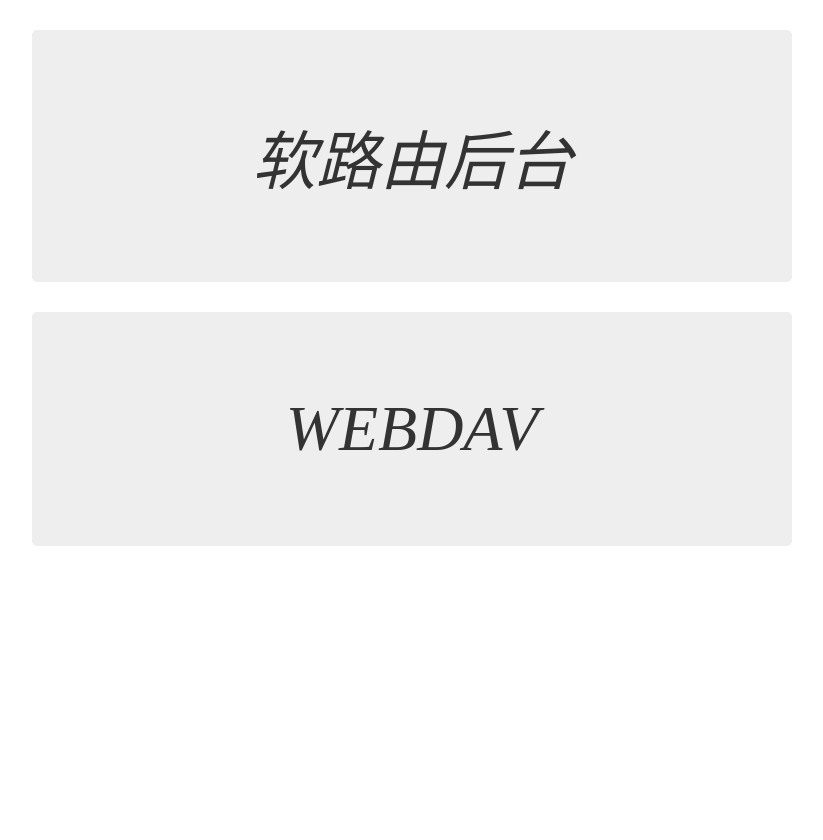
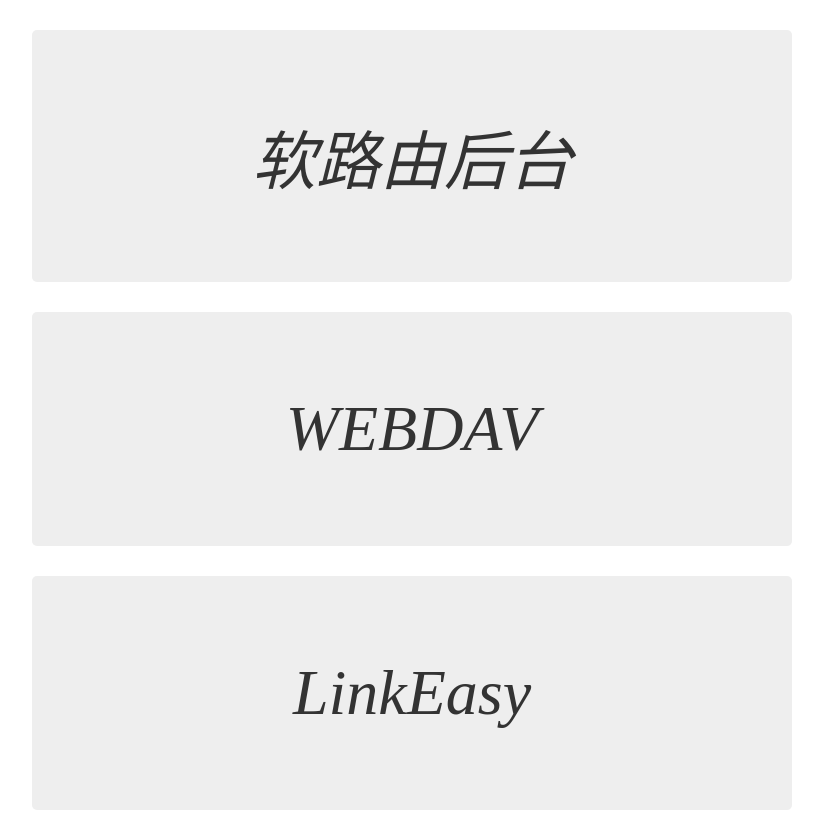
Before and after one commit to xsw0307/xsw0307.github.io, a plain HTML site: page index.html in a window 1280 px wide. Shown: the whole page, without its empty margins (228-1051 px from the left). Before the commit the page ends 800 px from the top, so only its background shows below. Drawn offline with Linux system fonts and the light colour scheme.

Commit message:
Update index.html

```diff
--- a/index.html
+++ b/index.html
@@ -6,7 +6,8 @@
     <title>导航站</title>
     <style>
         .link-1,
-        .link-2 {
+        .link-2,
+        .link-3{
             display: block;
             text-align: center;
             text-decoration: none;
@@ -20,7 +21,8 @@
         }
 
         .link-1:hover,
-        .link-2:hover {
+        .link-2:hover,
+        .link-3:hover{
             background-color: #ccc;
             color: #fff;
         }
@@ -30,6 +32,7 @@
 
 <a href="http://www.sxy10.top:81" class="link-1"><i>软路由后台</i></a>
 <a href="http://www.sxy10.top:6086" class="link-2"><i>WEBDAV</i></a>
+<a href="http://www.sxy10.top:81/cgi-bin/luci/admin/services/linkease/file/?path=/root/mnt/mmc1-1" class="link-3"><i>LinkEasy</i></a>
 
 </body>
 </html>
```
